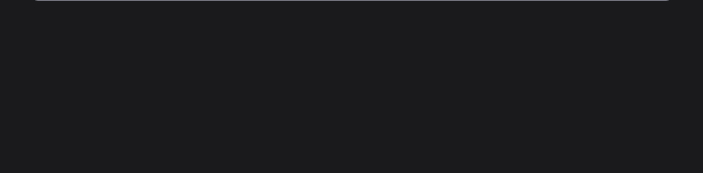
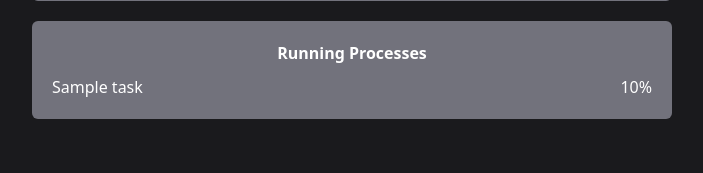
Before and after one commit to zNitche/ao3-web-reader-django, a Django app: template works/templates/add_work.html in a window 1280 px wide. Shown: the part 253-426 px from the top of the page, without its empty margins (288-991 px from the left). Run offline with Django 4.2, Linux system fonts and the light colour scheme; tables that the repository leaves empty hold one stand-in row (values such as "Sample post"); the template is opened without the code that fills it: values that come from a table or form of the project are taken from there, most other values are stand-ins (such as "Sample title", 1, 10 or a date in 2020); parts of the project's set-up code (start-up, migrations or seed data) failed here and were passed over.

Commit message:
added tracking scraper tasks progress

```diff
--- a/works/task/scraper_process.py
+++ b/works/task/scraper_process.py
@@ -14,7 +14,7 @@
 
         self.cache_data_timeout = 60
 
-        self.progress = 0
+        self.task_progress = 0
 
     def run(self, owner_id, tag_name, work_id):
         self.owner_id = owner_id
@@ -26,7 +26,7 @@
         self.mainloop()
 
     def calc_progres(self, current_step, max_steps):
-        self.progress = int(current_step * 100 / max_steps)
+        self.task_progress = int(current_step * 100 / max_steps)
 
     def get_work_update_callback(self, current_step, total_steps):
         self.calc_progres(current_step, total_steps)
@@ -38,7 +38,7 @@
             ProcessesConsts.WORK_ID: self.work_id,
             ProcessesConsts.WORK_TITLE: self.work_title,
             ProcessesConsts.PROCESS_NAME: self.get_process_name(),
-            ProcessesConsts.PROGRESS: self.progress,
+            ProcessesConsts.PROGRESS: self.task_progress,
         }
 
         return process_data
--- a/works/templates/add_work.html
+++ b/works/templates/add_work.html
@@ -15,6 +15,28 @@
             </form>
         </div>
     </div>
+
+    <div class="main-content-container">
+        {% if running_tasks|length > 0 %}
+            <div class="running-processes-wrapper">
+                <div class="running-processes-title">
+                    Running Processes
+                </div>
+                <div class="running-processes-container">
+                    {% for task_data in running_tasks %}
+                        <div class="running-process-container">
+                            <div class="running-process-name">
+                                {{ task_data.work_title }}
+                            </div>
+                            <div class="running-process-progress">
+                                {{ task_data.progress }}%
+                            </div>
+                        </div>
+                    {% endfor %}
+                </div>
+            </div>
+        {% endif %}
+    </div>
 </div>
 
 {% endblock %}
```
Also changed, not shown: utils/tasks_utils.py (+7 -0 lines), works/views/works_views.py (+7 -2 lines).
